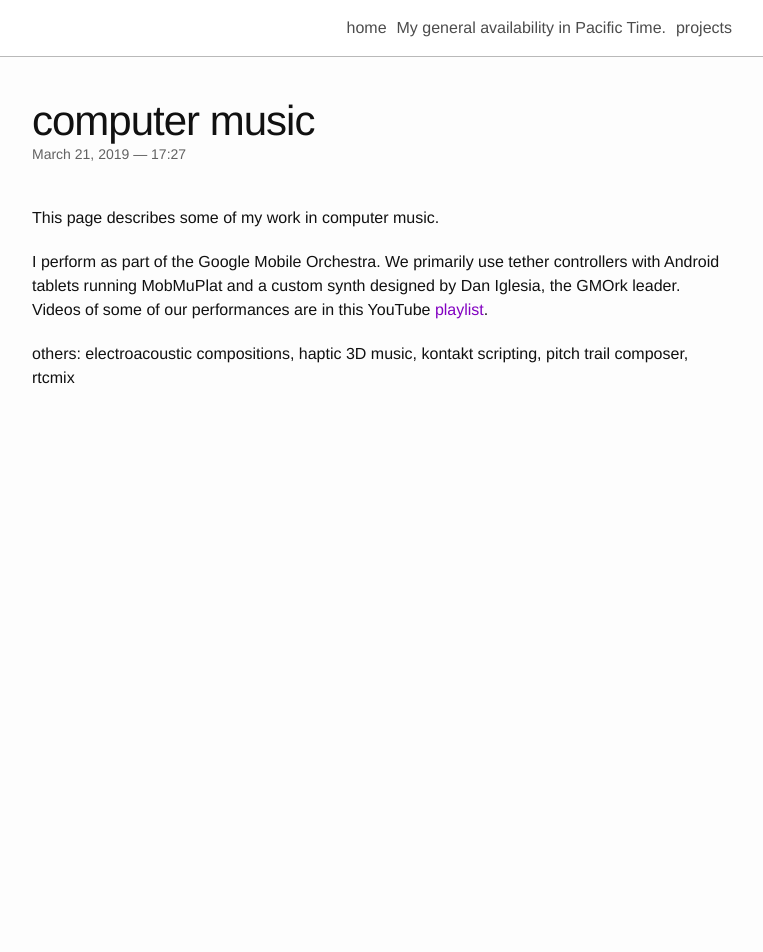
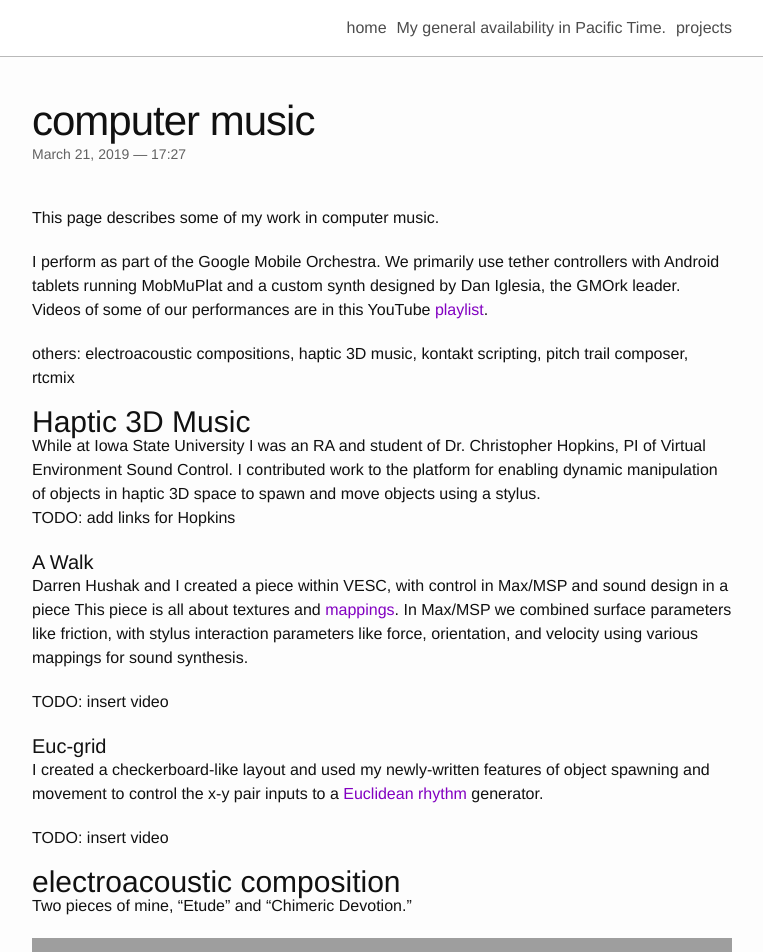
Before and after one commit to meiadvanture/myweb, a Jekyll site: the page built from _projects/music.md, in a window 1280 px wide and 1400 px high. Shown: the top 952 px of the window, without its empty margins (258-1021 px from the left). Built offline with Jekyll 4.4.1, drawn with Linux system fonts in a browser that asks for light colours; nearby versions of some CDN libraries; some of the changed text lies outside the part shown; grey boxes are pictures that could not be loaded.

Commit message:
fleshed out music page, with TODOs

```diff
--- a/_projects/music.md
+++ b/_projects/music.md
@@ -6,7 +6,81 @@
 
 This page describes some of my work in computer music.
 
-I perform as part of the Google Mobile Orchestra. We primarily use tether controllers with Android tablets running MobMuPlat and a custom synth designed by Dan Iglesia, the GMOrk leader. Videos of some of our performances are in this YouTube [playlist]().
+I perform as part of the Google Mobile Orchestra. We primarily use tether
+controllers with Android tablets running MobMuPlat and a custom synth designed
+by Dan Iglesia, the GMOrk leader. Videos of some of our performances are in this
+YouTube [playlist]().
 
 others:
 electroacoustic compositions, haptic 3D music, kontakt scripting, pitch trail composer, rtcmix
+
+### Haptic 3D Music
+While at Iowa State University I was an RA and student of Dr. Christopher Hopkins,
+PI of Virtual Environment Sound Control. I contributed work to the platform for
+enabling dynamic manipulation of objects in haptic 3D space to spawn and move objects using a stylus.
+TODO: add links for Hopkins
+
+#### A Walk
+Darren Hushak and I created a piece within VESC, with control in Max/MSP and sound design in
+a piece
+This piece is all about textures and
+[mappings](http://delivery.acm.org/10.1145/1090000/1085207/p1-hunt.pdf?ip=65.110.254.40&acc=ACTIVE%20SERVICE&CFID=251752148&CFTOKEN=87889625&__acm__=1357930181_e70cb6d6d87420859d3df035d906b669).
+In Max/MSP we combined surface parameters like friction, with stylus interaction
+parameters like force, orientation, and velocity using various mappings for
+sound synthesis.
+
+TODO: insert video
+
+#### Euc-grid
+I created a checkerboard-like layout and used my newly-written features of
+object spawning and movement to control the x-y pair inputs to a
+[Euclidean rhythm](http://www.hisschemoller.com/2011/euclidean-rhythms/)
+generator.
+
+TODO: insert video
+<br/>
+
+### electroacoustic composition
+Two pieces of mine, "Etude" and "Chimeric Devotion."
+<iframe width="100%" height="166" scrolling="no" frameborder="no" src="http://w.soundcloud.com/player/?url=http%3A%2F%2Fapi.soundcloud.com%2Ftracks%2F32606962&amp;auto_play=false&amp;show_artwork=false&amp;color=33b5e5"> </iframe>
+<iframe width="100%" height="166" scrolling="no" frameborder="no" src="http://w.soundcloud.com/player/?url=http%3A%2F%2Fapi.soundcloud.com%2Ftracks%2F62399244&amp;auto_play=false&amp;show_artwork=false&amp;color=33b5e5"> </iframe>
+<br/>
+<br/>
+
+### live coding
+I've done some live coding in Impromptu and Extempore. Here is a piece I made
+called "Bight"
+TODO insert video
+<br/>
+<br/>
+
+### pitch trail composer
+I made an application in Max/MSP that allows you to draw lines on a canvas and
+play them back interpreted as glissandi in the time:pitch coordinates.
+<div class="img_full">
+  <a target="_blank" href="{{- site.baseurl -}}/img/etude.png">
+    <img class="col three" src="{{- site.baseurl -}}/img/thumbs/etude.png" alt="A score created in Pitch Trail Composer" title="A score created in Pitch Trail Composer"/>
+  </a>
+</div>
+<div class="col three caption">
+  A score created in Pitch Trail Composer.
+</div>
+<br/>
+<br/>
+
+<center><iframe width="100%" height="166" scrolling="no" frameborder="no" src="https://w.soundcloud.com/player/?url=http%3A%2F%2Fapi.soundcloud.com%2Ftracks%2F74590917&amp;color=33b5e5&amp;auto_play=false&amp;show_artwork=false"> </iframe></center>
+<div class="col three caption">
+  Hear the score shown above.
+</div>
+
+On YouTube, see a [recreation](TODO) of THX's "Deep Note" using PTC.
+<br/>
+<br/>
+
+### pops
+My very first music technology project. Using one 800 ms sample of a "pop"
+sound, I created a single-timbred sampling instrument reminiscent of a marimba.
+Using Audacity, I cleaned up the sample and pitch shifted to a three-octave set
+of notes. This is a piece I wrote to display it, with tracking done in Pro
+Tools.
+<iframe width="100%" height="166" scrolling="no" frameborder="no" src="https://w.soundcloud.com/player/?url=https%3A//api.soundcloud.com/tracks/131887960&amp;auto_play=false&amp;hide_related=false&amp;show_comments=true&amp;show_user=true&amp;show_reposts=false&amp;visual=true"> </iframe>
```
Also changed, not shown: img/etude.png (added), img/thumbs/etude.png (added).
